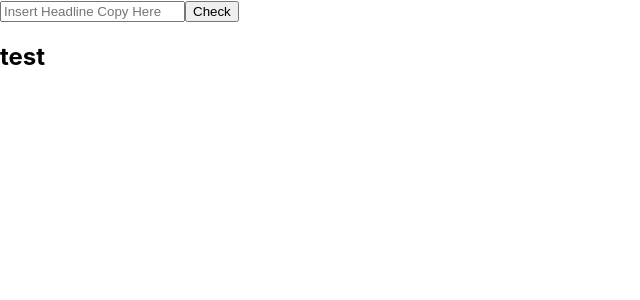
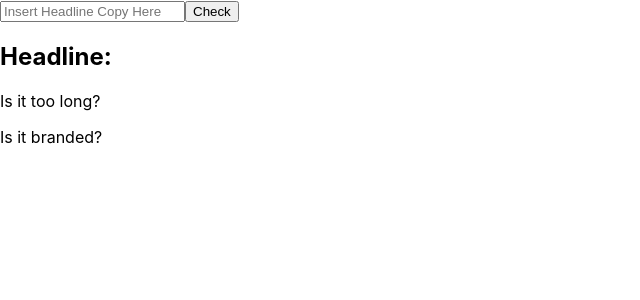
Before and after one commit to lanachiad/headline-validator, a React (Create React App) app: page / in a window 1280 px wide. Shown: the top 300 px of the page, without its empty margins (0-640 px from the left). Built offline with nearby package versions, Linux system fonts and the light colour scheme.

Commit message:
Add passed props

```diff
--- a/src/Result.js
+++ b/src/Result.js
@@ -10,7 +10,12 @@ class Result extends Component {
 
 	render() {
 		return (
-			<h2>test</h2>
+			<div>
+				<h2>Headline: {this.props.text}</h2>
+				<p>Is it too long? {this.props.length}</p>
+				<p>Is it branded? {this.props.branded}</p>
+			</div>
+
 
 			// This will handle what result message will come up to the user based on the headline validator's results
 			// So if this is branded, it will let the user know that there's branded language in their input
```
